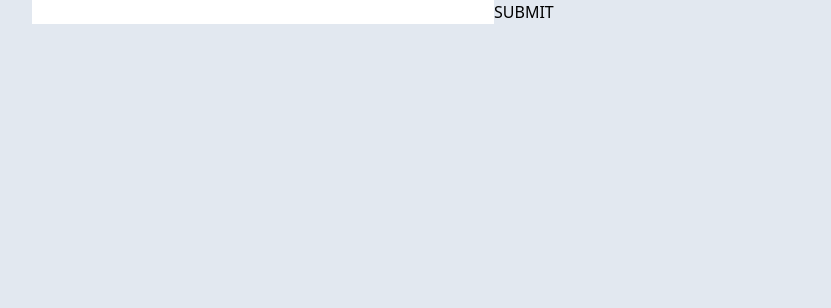
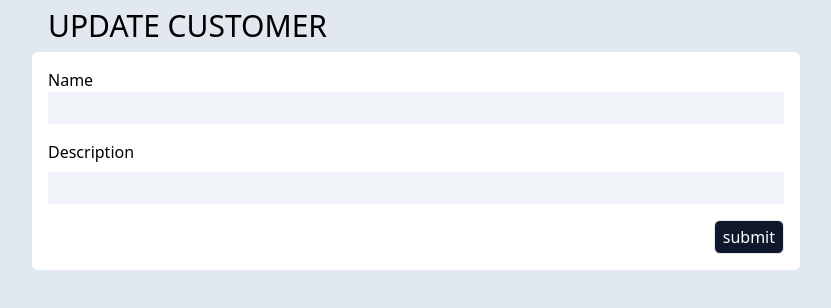
Before and after one commit to Jerrell-Marvel/CRM-client, a React (Create React App) app: page /edit-customer/1 in a window 1280 px wide. Shown: the top 308 px of the page, without its empty margins (224-1055 px from the left). Built offline with nearby package versions, Linux system fonts and the light colour scheme; no server answers.

Commit message:
style edit customer page

```diff
--- a/src/App.tsx
+++ b/src/App.tsx
@@ -19,7 +19,7 @@ function App() {
         position="top-center"
         autoClose={1000}
       />
-      <div className="max-w-3xl  mx-auto">
+      <div className="max-w-3xl mx-auto">
         <div className="">
           <QueryClientProvider client={queryClient}>
             <Routes>
--- a/src/index.css
+++ b/src/index.css
@@ -6,6 +6,12 @@ body {
   @apply bg-slate-200;
 }
 
+@layer base {
+  input {
+    @apply bg-slate-100 px-2 py-1 focus:outline-none;
+  }
+}
+
 @layer components {
   .btn {
     @apply px-2 py-1 bg-slate-900 text-white rounded-md hover:bg-white hover:text-black border-[1px] hover:border-black;
--- a/src/pages/EditCustomer.tsx
+++ b/src/pages/EditCustomer.tsx
@@ -63,6 +63,7 @@ export default function EditCustomer() {
   };
   return (
     <div>
+      <h1 className="uppercase font-medium text-xl my-2 mx-4 sm:text-2xl md:text-3xl">Update Customer</h1>
       <form
         onSubmit={(e) => {
           e.preventDefault();
@@ -75,7 +76,10 @@ export default function EditCustomer() {
             },
           });
         }}
+        className="p-4 rounded-md bg-white flex flex-col gap-4"
       >
+        <div className="flex flex-col">
+          <label htmlFor="name">Name</label>
           <input
             type="text"
             value={customerData.name}
@@ -83,7 +87,12 @@ export default function EditCustomer() {
             onChange={(e) => {
               onChangeHandler(e);
             }}
+            id="name"
           />
+        </div>
+
+        <div className="flex flex-col gap-2">
+          <label htmlFor="name">Description</label>
           <input
             type="text"
             value={customerData.description}
@@ -92,8 +101,16 @@ export default function EditCustomer() {
               onChangeHandler(e);
             }}
           />
+        </div>
 
-        <button type="submit">SUBMIT</button>
+        <div className="flex justify-end">
+          <button
+            type="submit"
+            className="btn w-fit"
+          >
+            submit
+          </button>
+        </div>
       </form>
     </div>
   );
```
Lines whose indentation alone changed are shown as unchanged.
